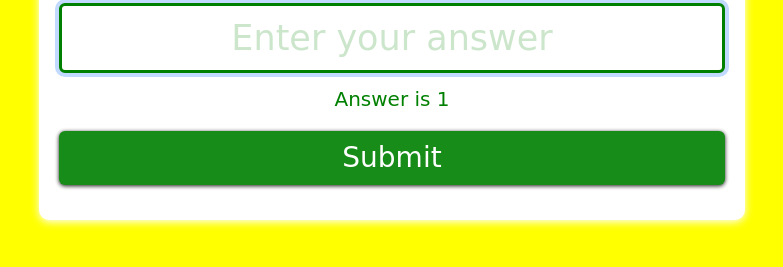
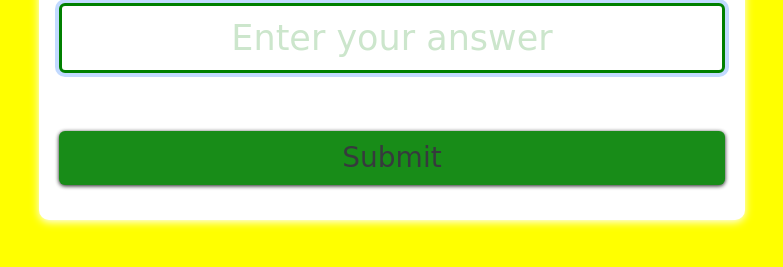
Before and after one commit to Alsamod/multiplication-App, a plain HTML site: page index.html in a window 1280 px wide. Shown: the part 369-636 px from the top of the page, without its empty margins (248-1031 px from the left). Drawn offline with nearby package versions, Linux system fonts and the light colour scheme.

Commit message:
Final Upload

```diff
--- a/index.html
+++ b/index.html
@@ -24,13 +24,14 @@
             id="usersInputText"
             placeholder="Enter your answer"
             autofocus
+            autocomplete="off"
           />
           <div id="correctAns" class="form-text">
-            <h3>Answer is 1</h3>
+            <h3 id="correctAnsEl" class="invisible">Answer is 1</h3>
           </div>
         </div>
 
-        <button type="submit" class="btn btn-primary">Submit</button>
+        <button type="submit" class="btn btn-sucess">Submit</button>
       </form>
     </div>
 
```
